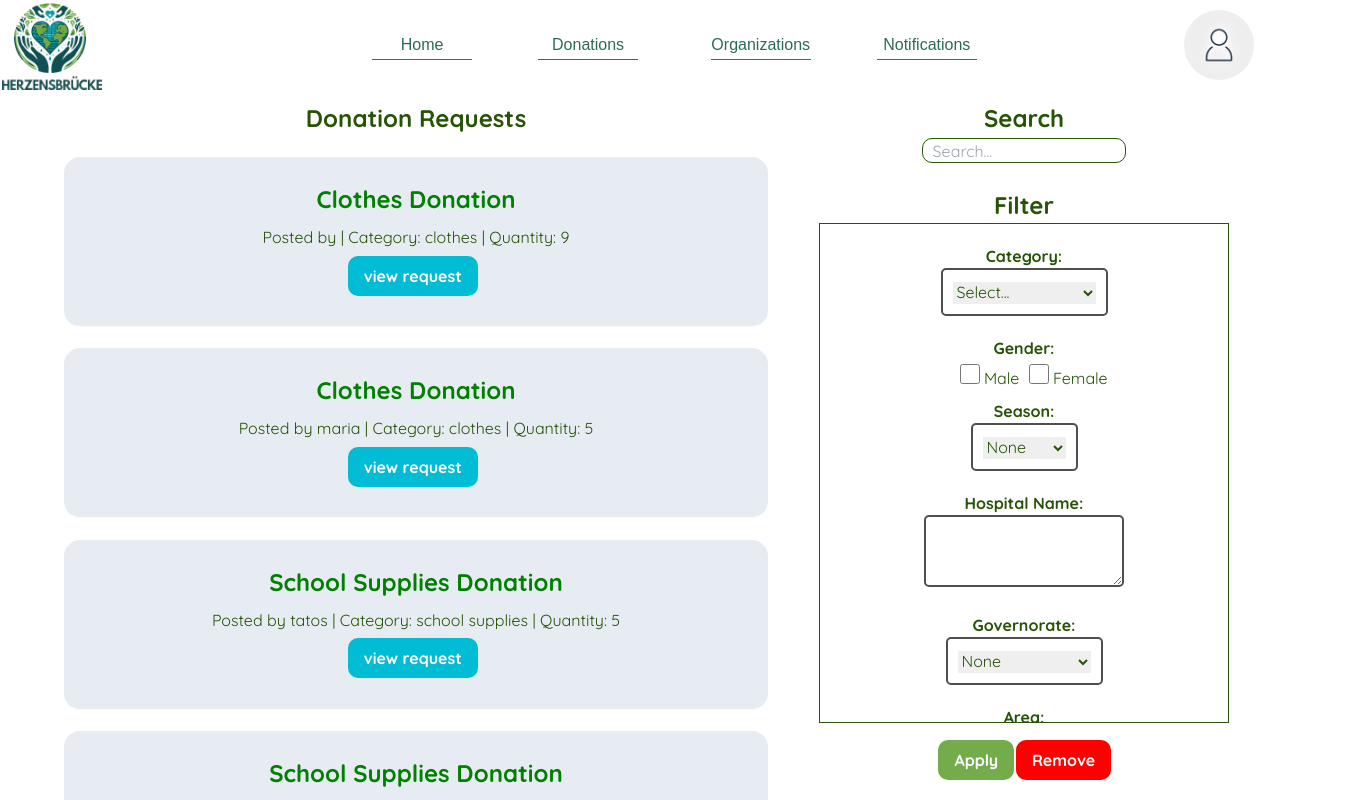
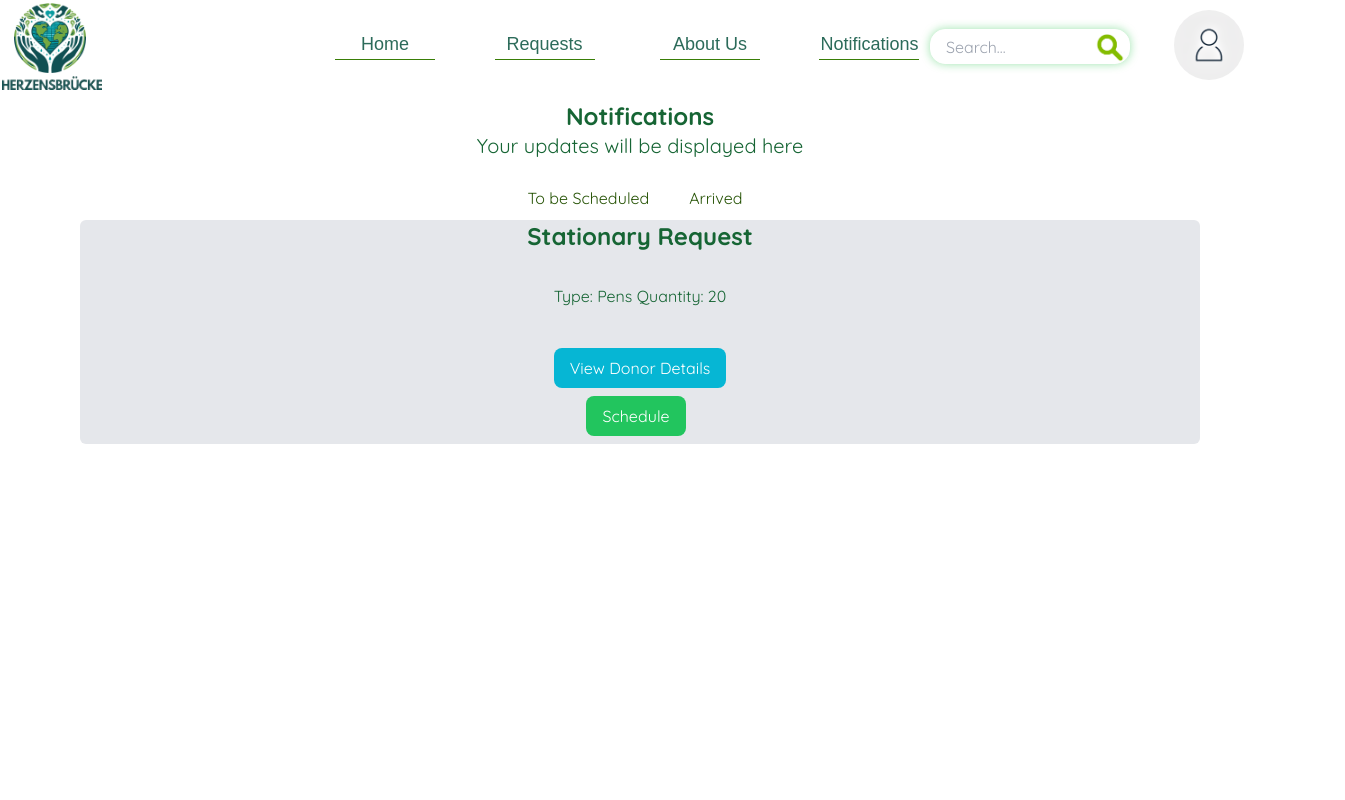
Before and after one commit to Tatos23/FC-CSEN, a React (Create React App) app: page / in a window 1280 px wide. Shown: the top 800 px of the page, 1345 px wide, since content can reach past the window. Built offline with nearby package versions, Linux system fonts and the light colour scheme; data requests are answered from the project's data file.

Commit message:
RepNot has a few adjustments

```diff
--- a/src/App.js
+++ b/src/App.js
@@ -50,7 +50,7 @@ function App() {
         <Routes>
           {/* <Route path="/" element={<Requests/>} /> */}
 
-          <Route index element={<ViewRequests/>} />
+          <Route index element={<RepNot/>} />
           <Route path="/admin-dashboard" element={<AdminDashBoard />} >
             <Route index element={<AdminHomePage />} />
             <Route path="system-users" element={<AdminUsers />} />
--- a/src/components/organization/Floating-Form.css
+++ b/src/components/organization/Floating-Form.css
@@ -1,6 +1,6 @@
 .floating-form {
     position: fixed;
-    top: 70%;
+    top: 77%;
     left: 50%;
     transform: translate(-50%, -50%);
     background-color: #fff;
--- a/src/components/organization/RepNot.jsx
+++ b/src/components/organization/RepNot.jsx
@@ -3,11 +3,17 @@ import { useState } from 'react'
 import OrgTemp from './OrgTemp'
 import { useNavigate } from 'react-router-dom'
 import './Floating-Form.css'
+import Tabs from './Tabs'
+import Tab from './Tab'
 const RepNot = () => {
   const navigate = useNavigate();
   const [liner, setLiner] = useState([
     { id: 1, text1: 'Stationary Request', text2:'Type: Pens   Quantity: 20 '},
   ]);
+  const [module, setModule] = useState([
+    { id: 1, text1: 'Toy Request', text2:'Type: Optimus Prime Figure   Quantity: 5 '},
+  ]);
+
   const handleButtonDon = () =>{
     window.alert('Donor Details: \nName: Ahmed \nPhone: 01111111111 \nEmail:Ahmed.User@hotmail.com');
   }
@@ -30,27 +36,24 @@ const RepNot = () => {
   }
   const handleButtonIg = (id) =>{
       if (window.confirm("You will be redirected to the home page as you have no more notifications to view")) {
-        setLiner(liner.filter(liner => liner.id !== id));
+        setModule(module.filter(module => module.id !== id));
         navigate('/org-home');
       }
   }
 
+
+
   function Liner ({id, text1, text2}) {
     return (
      <div>
-      <div>
-        <h2 class="text-2xl font-bold text-green-800">Notifications</h2>
-        <h2 class="text-xl text-green-800 mb-4">Your updates will be displayed here</h2>
-      </div>
-      <div  className='bg-gray-200 mr-20 ml-20 rounded-md'>
+        <div  className='bg-gray-200 mr-20 ml-20 rounded-md'>
         <h2 class="text-2xl font-bold text-green-800">{text1}</h2>
         <br />
         <p class="mt-2 mb-4 text-green-800"> {text2}</p>
         <br />
         <button className="inline-block bg-cyan-500 text-white rounded-lg px-4 py-2 hover:bg-cyan-700 mb-2 " onClick={()=>handleButtonDon()} >View Donor Details</button>
         <br />
-        <button className="inline-block bg-red-500 text-white rounded-lg px-4 py-2 hover:bg-red-700 mb-2 " onClick={()=>handleButtonIg()} >Ignore & Delete</button>
-        <button className="inline-block bg-green-500 text-white rounded-lg px-4 py-2 hover:bg-green-700 mr-4 ml-2 mb-2" onClick={handleForm}>{showForm ? 'Close Schedule Form' : 'Schedule'}</button>
+          <button className="inline-block bg-green-500 text-white rounded-lg px-4 py-2 hover:bg-green-700 mr-4 ml-2 mb-2" onClick={handleForm}>{showForm ? 'Close Schedule Form' : 'Schedule'}</button>
         {showForm && (
         <div className="floating-form">
           <form>
@@ -75,19 +78,48 @@ const RepNot = () => {
           </div>
       )}
       </div>
+
     </div>
   );
   }
+  function Module ({id, text1, text2}) {
+    return (
+     <div>
+      <div  className='bg-gray-200 mr-20 ml-20 rounded-md'>
+        <h2 class="text-2xl font-bold text-green-800">{text1}</h2>
+        <br />
+        <p class="mt-2 mb-4 text-green-800"> {text2}</p>
+        <br />
+        <button className="inline-block bg-cyan-500 text-white rounded-lg px-4 py-2 hover:bg-cyan-700 mb-2 " onClick={()=>handleButtonDon()} >View Donor Details</button>
+        <br />
+        <button className="inline-block bg-red-500 text-white rounded-lg px-4 py-2 hover:bg-red-700 mr-4 ml-2 mb-2" onClick={()=>handleButtonIg(id)}>Ignore</button>
+     </div>
+     </div>
+    );
+  }
+
+
   return (
     <div>
         <OrgTemp/>
         <div>
+        <h2 class="text-2xl font-bold text-green-800">Notifications</h2>
+        <h2 class="text-xl text-green-800 mb-4">Your updates will be displayed here</h2>
+        <Tabs>
+          <Tab label={'To be Scheduled'}>
           <div>
                 {liner.map(liner => (
                 <Liner key={liner.id} id={liner.id} text1={liner.text1} text2={liner.text2} handleButton={handleForm}/>
                  ))}
 
             </div>
+          </Tab>
+          <Tab label={'Arrived'}>
+          {module.map(module => (
+                <Module key={module.id} id={module.id} text1={module.text1} text2={module.text2} handleButton={handleButtonIg}/>
+                 ))}
+          </Tab>
+        </Tabs>
         </div>
     </div>
   )
```
